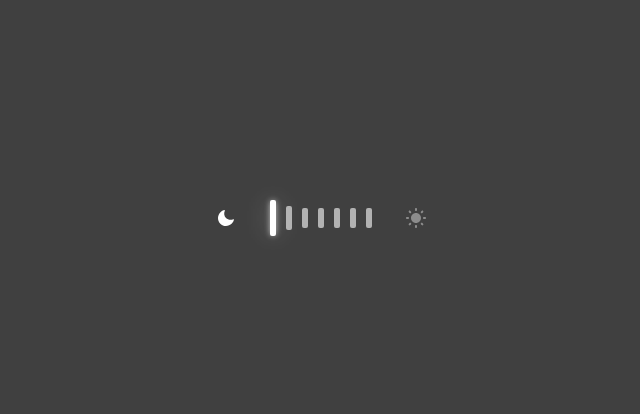
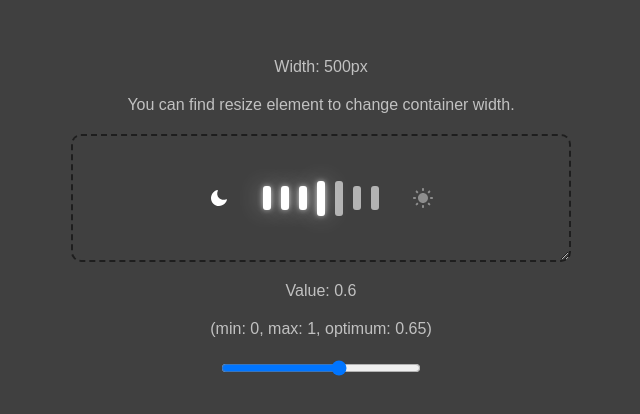
Before and after one commit to TimurGumarov/haut-test-meter, a Svelte app: page / in a window 1280 px wide. Shown: the part 182-596 px from the top of the page, without its empty margins (319-959 px from the left). Built offline with nearby package versions, Linux system fonts and the light colour scheme.

Commit message:
feat: added presentation logic

```diff
--- a/src/App.svelte
+++ b/src/App.svelte
@@ -1,10 +1,16 @@
 <script lang="ts">
+    import { writable, type Writable } from 'svelte/store'
     import Meter from './lib/Meter/Meter.svelte'
+    // Presentation component needs just for preview Meter component
+    import Presentation from './lib/Presentation/Presentation.svelte'
+
+    // States for Meter values
+    let min: Writable<number> = writable(0)
+    let max: Writable<number> = writable(1)
+    let optimum: Writable<number> = writable(0.65)
+    let value: Writable<number> = writable(0.6)
 </script>
 
-<main>
-    <Meter />
-</main>
-
-<style>
-</style>
+<Presentation {min} {max} {optimum} {value}>
+    <Meter min={$min} max={$max} optimum={$optimum} bind:value={$value} />
+</Presentation>
--- /dev/null
+++ b/src/lib/Presentation/Presentation.svelte
@@ -0,0 +1,79 @@
+<script lang="ts">
+    import { get, type Writable } from 'svelte/store'
+    import { resize } from './resize'
+    export let startWidth: number = 500
+
+    export let min: Writable<number>
+    export let max: Writable<number>
+    export let optimum: Writable<number>
+    export let value: Writable<number>
+
+    // Set value for input:range element
+    let rangeValue: number = get(value)
+
+    let container: HTMLDivElement
+
+    function handleContainerWidth(e: Event) {
+        const target = e.target as HTMLDivElement
+        if ((e && target) || target != null) container = target
+    }
+
+    function changeValueInStore() {
+        value.set(rangeValue)
+    }
+</script>
+
+<div class="wrap">
+    <p>Width: {container && container.offsetWidth}px</p>
+    <p>You can find resize element to change container width.</p>
+    <div
+        class="container"
+        style:width={startWidth + 'px'}
+        bind:this={container}
+        use:resize
+        on:resize={handleContainerWidth}
+    >
+        <slot />
+    </div>
+    <p>Value: {$value}</p>
+    <p>(min: {$min}, max: {$max}, optimum: {$optimum})</p>
+    <input
+        type="range"
+        min={$min}
+        max={$max}
+        bind:value={rangeValue}
+        on:input={changeValueInStore}
+        step="0.01"
+    />
+</div>
+
+<style>
+    .wrap {
+        display: flex;
+        flex-flow: column;
+        align-items: center;
+        gap: 20px;
+    }
+    p {
+        margin: 0;
+        font-family: sans-serif;
+        color: rgb(193, 193, 193);
+        font-weight: 500;
+    }
+    .container {
+        display: flex;
+        flex-flow: column;
+        gap: 40px;
+        padding: 33px;
+        resize: horizontal;
+        min-width: 300px;
+        max-width: 500px;
+        border: 2px dashed #1e1e1e;
+        border-radius: 10px;
+        overflow: auto;
+        box-sizing: border-box;
+    }
+    input[type='range'] {
+        width: 200px;
+    }
+</style>
--- /dev/null
+++ b/src/lib/Presentation/resize.ts
@@ -0,0 +1,21 @@
+export function resize(node: HTMLDivElement) {
+    let CR: DOMRectReadOnly
+    let ET: Element
+    const ro = new ResizeObserver((entries, observer) => {
+        for (let entry of entries) {
+            CR = entry.contentRect
+            ET = entry.target
+        }
+        node.dispatchEvent(
+            new CustomEvent('resize', {
+                detail: { CR, ET },
+            })
+        )
+    })
+    ro.observe(node)
+    return {
+        destroy() {
+            ro.disconnect()
+        },
+    }
+}
```
